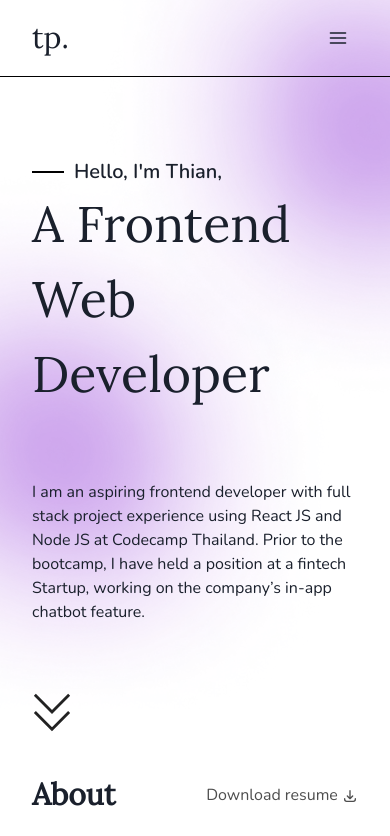
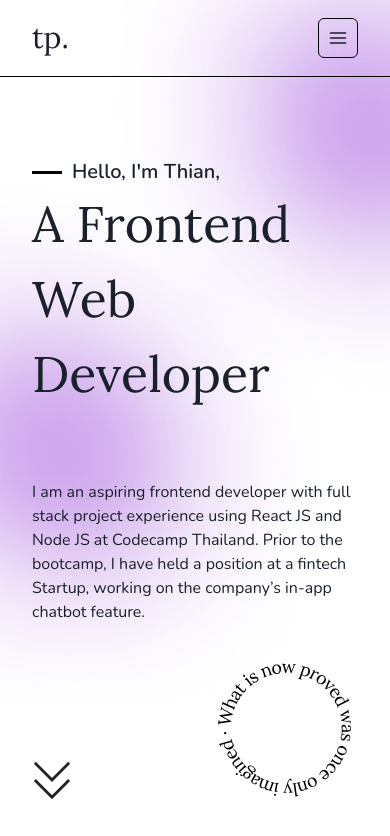
Before and after one commit to thianp/portfolio-web, a React (Create React App) app: page / in a window 390 px wide. Shown: the top 836 px of the page. Built offline with nearby package versions, Linux system fonts and the light colour scheme.

Commit message:
feat: rotating circle text

```diff
--- a/src/App.js
+++ b/src/App.js
@@ -7,8 +7,8 @@ import Contact from "./components/sections/Contact";
 import { useEffect, useState } from "react";
 import classNames from "classnames";
 import { isMobile } from "react-device-detect";
-import { ArrowDownIcon } from "@heroicons/react/outline";
 import arrow from "./assets/arrow.svg";
+import CircleText from "./components/CircleText";
 
 function App() {
   const [cursorXY, setCursorXY] = useState({ x: 0, y: 0 });
@@ -88,18 +88,21 @@ function App() {
           <Navbar />
         </div>
         <hr />
-        <div className="mx-8 md:mx-32 mt-20 mb-16 md:my-[40px] space-y-1 md:space-y-[20px]">
+        <div className="mx-8 md:mx-32 mt-20 md:mt-[20px] mb-16 md:mb-[40px] space-y-1 md:space-y-[20px]">
           <Hero />
-          <a href="#about">
-            <img src={arrow} className="down-arrow w-10 h-10s my-[40px]" />
-          </a>
+          <div className="flex justify-between pb-[40px]">
+            <a href="#about" className="self-end">
+              <img src={arrow} className="w-10 h-10" />
+            </a>
+            <CircleText />
+          </div>
           <About />
           <a href="#projects">
-            <img src={arrow} className="down-arrow w-10 h-10s my-[40px]" />
+            <img src={arrow} className="w-10 h-10s my-[40px]" />
           </a>
           <Projects />
           <a href="#contact">
-            <img src={arrow} className="down-arrow w-10 h-10s my-[40px]" />
+            <img src={arrow} className="w-10 h-10s my-[40px]" />
           </a>
           <Contact />
         </div>
--- /dev/null
+++ b/src/components/CircleText.js
@@ -0,0 +1,18 @@
+import { useState } from "react";
+import quote from "../assets/quote-blake.svg";
+
+export default function CircleText() {
+  const [isClicked, setIsClicked] = useState(false);
+
+  const handleClick = () => {
+    setIsClicked(true);
+  };
+
+  return (
+    <img
+      src={quote}
+      className={`w-36 inline-block ${isClicked && "circle-text"}`}
+      onClick={handleClick}
+    />
+  );
+}
--- a/src/components/layout/Footer.js
+++ b/src/components/layout/Footer.js
@@ -3,7 +3,7 @@ export default function Footer() {
     <div className="py-[40px] grid justify-items-center">
       <div>Designed & developed by Thian Patcharaprakiti</div>
       <div>
-        <a href="https://github.com/thianp">Github</a> &#9900;{" "}
+        <a href="https://github.com/thianp">Github</a>{" "}·{" "}
         <a href="https://www.linkedin.com/in/thian-patcharaprakiti-367bb017a/">
           LinkedIn
         </a>
--- a/src/components/sections/Contact.js
+++ b/src/components/sections/Contact.js
@@ -35,7 +35,7 @@ export default function Contact() {
             <MailIcon className="w-4 h-4 inline-block" /> pthpatchara@gmail.com
           </span>
           <button
-            className="border-[2px] rounded-full p-[8px] content-between w-[100px]"
+            className="rounded-full p-[8px] content-between w-[100px]"
             onClick={() => handleCopyClick("pthpatchara@gmail.com")}
           >
             <span>
--- a/src/components/sections/Hero.js
+++ b/src/components/sections/Hero.js
@@ -1,12 +1,14 @@
 import { useMediaQuery } from "react-responsive";
+
 export default function Hero() {
   const isMobile = useMediaQuery({ query: `(max-width: 640px)` });
 
   return (
-    <div className="hero grid grid-cols-1 md:grid-cols-5 gap-[40px] md:mt-[50px]">
+    <>
+      <div className="hero grid grid-cols-1 md:grid-cols-5 gap-[40px]">
         <div className="text-start md:col-span-3 grid content-center min-h-[200px] md:min-h-[400px] bg-transparent">
           <div className="flex items-center gap-[10px]">
-          <hr className="w-[30px] border-[1.5px]" />
+            <hr className="w-[30px] short-hr" />
             <h3>Hello, I'm Thian,</h3>
           </div>
           <h1>
@@ -15,14 +17,15 @@ export default function Hero() {
           </h1>
         </div>
         <div className="md:col-span-2 text-start grid content-center md:pt-[60px] gap-[20px] min-h-[200px] md:min-h-[400px] bg-transparent">
-        {!isMobile && <hr className="w-[30px] border-[1.5px]" />}
+          {!isMobile && <hr className="w-[30px] short-hr" />}
           <p>
-          I am an aspiring frontend developer with full stack project experience
-          using React JS and Node JS at Codecamp Thailand. Prior to the
-          bootcamp, I have held a position at a fintech Startup, working on the
-          company’s in-app chatbot feature.
+            I am an aspiring frontend developer with full stack project
+            experience using React JS and Node JS at Codecamp Thailand. Prior to
+            the bootcamp, I have held a position at a fintech Startup, working
+            on the company’s in-app chatbot feature.
           </p>
         </div>
       </div>
+    </>
   );
 }
--- a/src/index.css
+++ b/src/index.css
@@ -24,13 +24,13 @@ code {
 }
 
 h1 {
-  font-family: 'Lora', serif;
+  font-family: "Lora", serif;
   font-weight: 400 !important;
   font-size: 70px !important;
 }
 
 h2 {
-  font-family: 'Lora', serif;
+  font-family: "Lora", serif;
   font-weight: 700 !important;
   font-size: 30px !important;
 }
@@ -38,14 +38,6 @@ h2 {
 h3 {
   font-weight: 600 !important;
   font-size: 20px !important;
-}
-
-.down-arrow {
-  color: theme("colors.gray");
-}
-
-.down-arrow:hover {
-  color: black;
 }
 
 a {
@@ -57,7 +49,20 @@ a:hover {
 }
 
 hr {
+  border-top-width: 0.8px !important;
   border-color: black !important;
+}
+
+hr.short-hr {
+  border-top-width: 3px !important;
+}
+
+button {
+  border: 0.8px solid black;
+}
+
+.circle-text {
+  animation: spin 5s linear infinite;
 }
 
 @media (max-width: 640px) {
@@ -112,3 +117,12 @@ span.ripple {
     opacity: 0;
   }
 }
+
+@keyframes spin {
+  from {
+    transform: rotate(360deg);
+  }
+  to {
+    transform: rotate(0deg);
+  }
+}
```
Also changed, not shown: src/assets/quote-blake.svg (added), src/assets/quote-lasseter.svg (added). Lines whose indentation alone changed are shown as unchanged.
